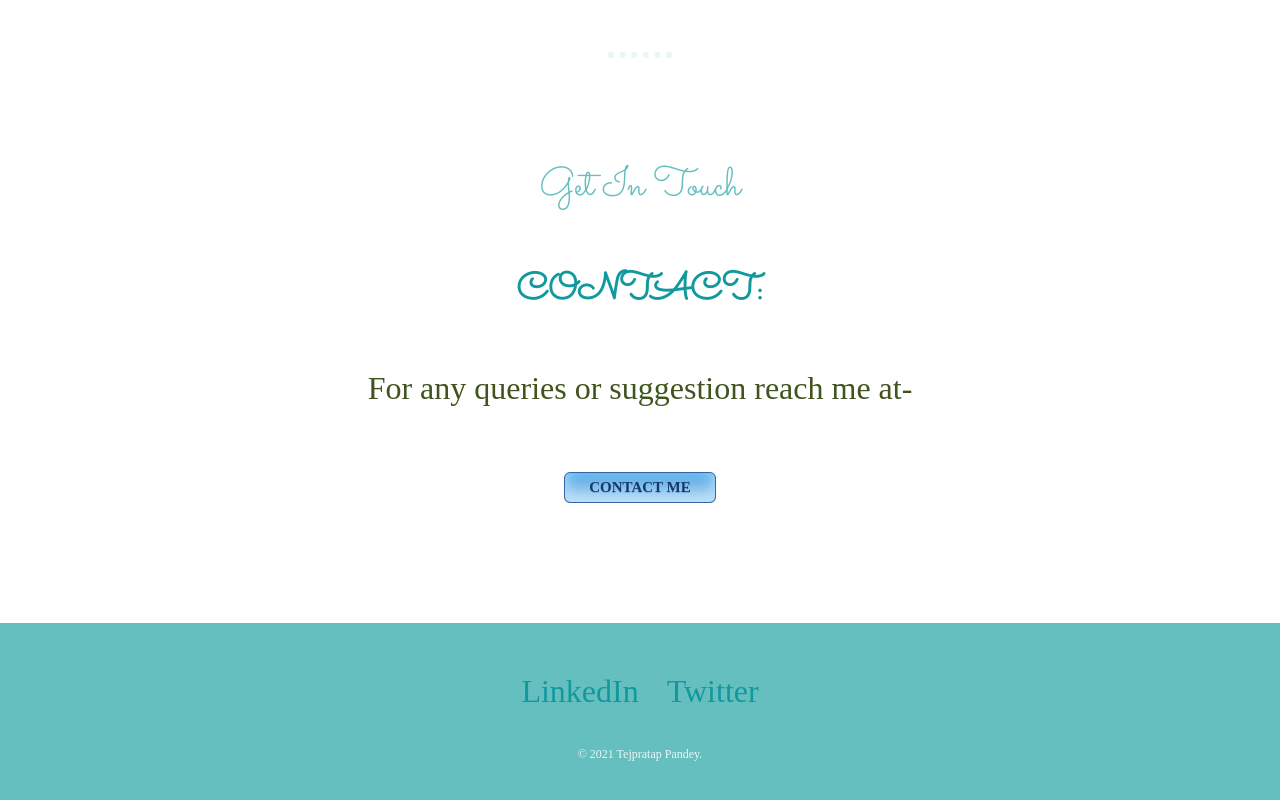
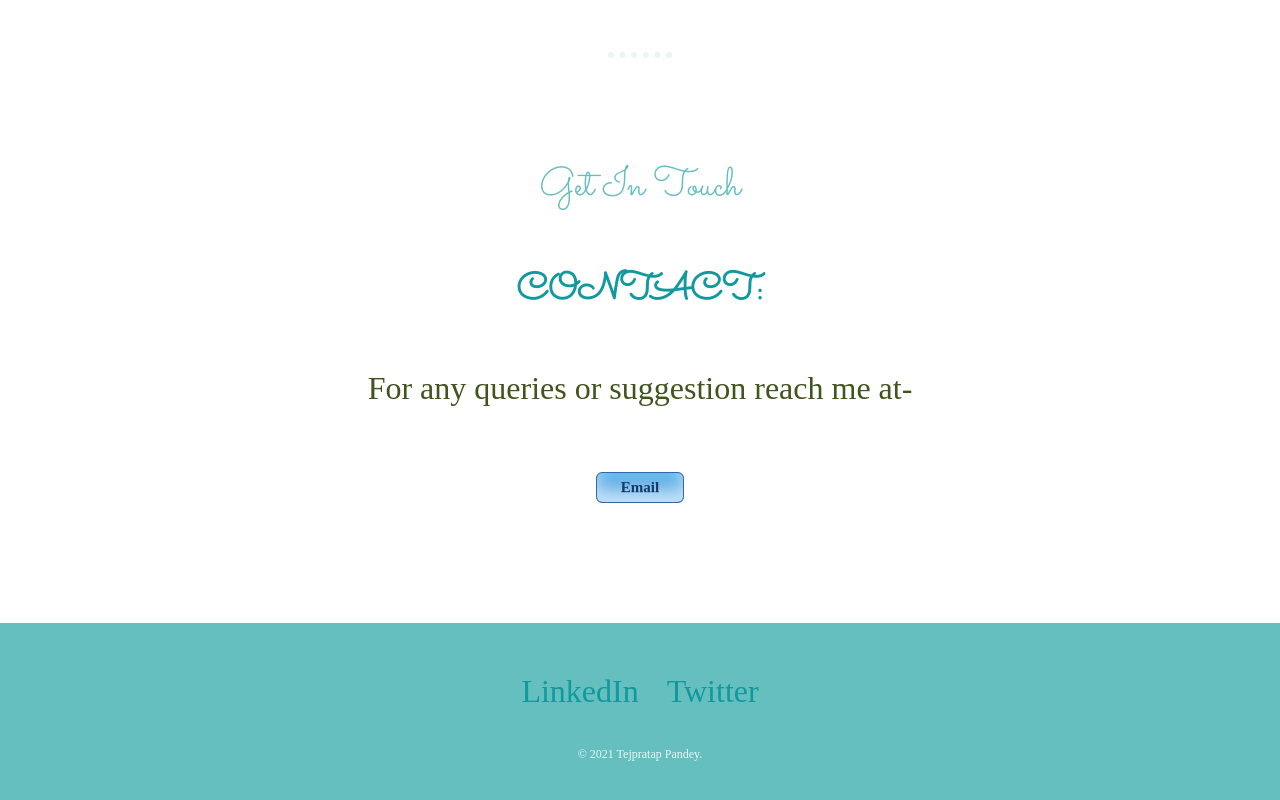
Before and after one commit to tejpratapp468/tpcv, a plain HTML site: page index.html in a window 1280 px wide. Shown: the part 2391-3191 px from the top of the page. Drawn offline with Linux system fonts and the light colour scheme; files that its build step writes are made by us from their sources.

Commit message:
updated email link

```diff
--- a/index.html
+++ b/index.html
@@ -42,7 +42,7 @@
       <h2>Get In Touch</h2>
       <h3>CONTACT:</h3>
       <p>For any queries or suggestion reach me at-</p>
-      <a class="myButton" href="https://mail.google.com/mail/u/0/#inbox">CONTACT ME</a>
+      <a class="myButton" href="mailto:tejpratapp468@gmail.com">Email </a>
     </div>
   </div>
 
```
